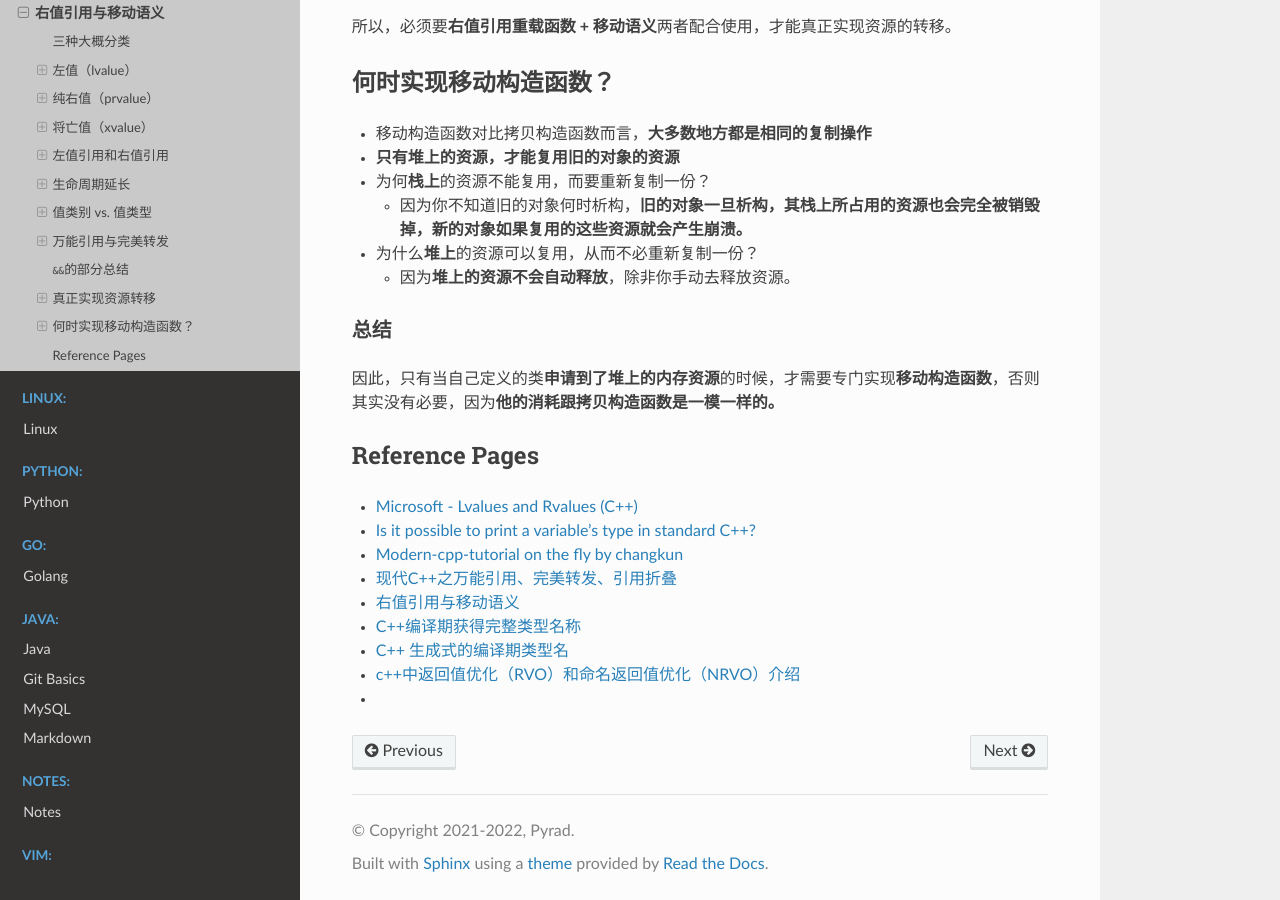
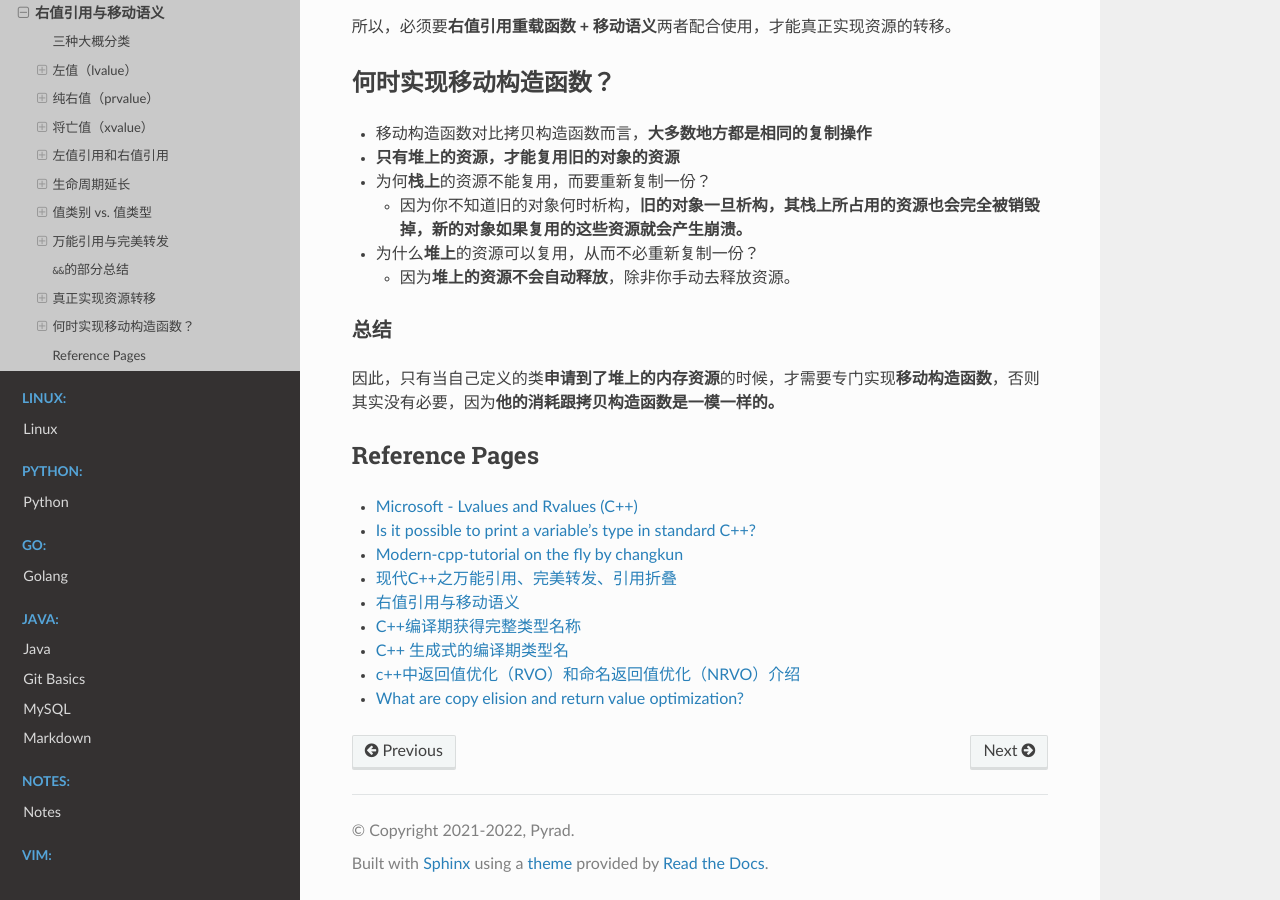
Before and after one commit to Pyrad/pyradnotes, a Sphinx documentation site: the page built from source/CPP/LvalueRvalue.md, in a window 1280 px wide and 900 px high, scrolled down 25420 px. Built offline with Sphinx 7.4.7 and the Read the Docs theme 2.0.0, drawn with Linux system fonts in a browser that asks for light colours.

Commit message:
StackOverflow URL: about copy elision & RVO

```diff
--- a/source/CPP/LvalueRvalue.md
+++ b/source/CPP/LvalueRvalue.md
@@ -1249,4 +1249,4 @@ Move constructor of char_string2(fish)
 - [C++编译期获得完整类型名称](https://zhuanlan.zhihu.com/p/443591951)
 - [C++ 生成式的编译期类型名](https://zhuanlan.zhihu.com/p/336243278)
 - [c++中返回值优化（RVO）和命名返回值优化（NRVO）介绍](https://blog.csdn.net/lr_shadow/article/details/123332927)
--
+- [What are copy elision and return value optimization?](https://stackoverflow.com/questions/12953127/what-are-copy-elision-and-return-value-optimization)
```
